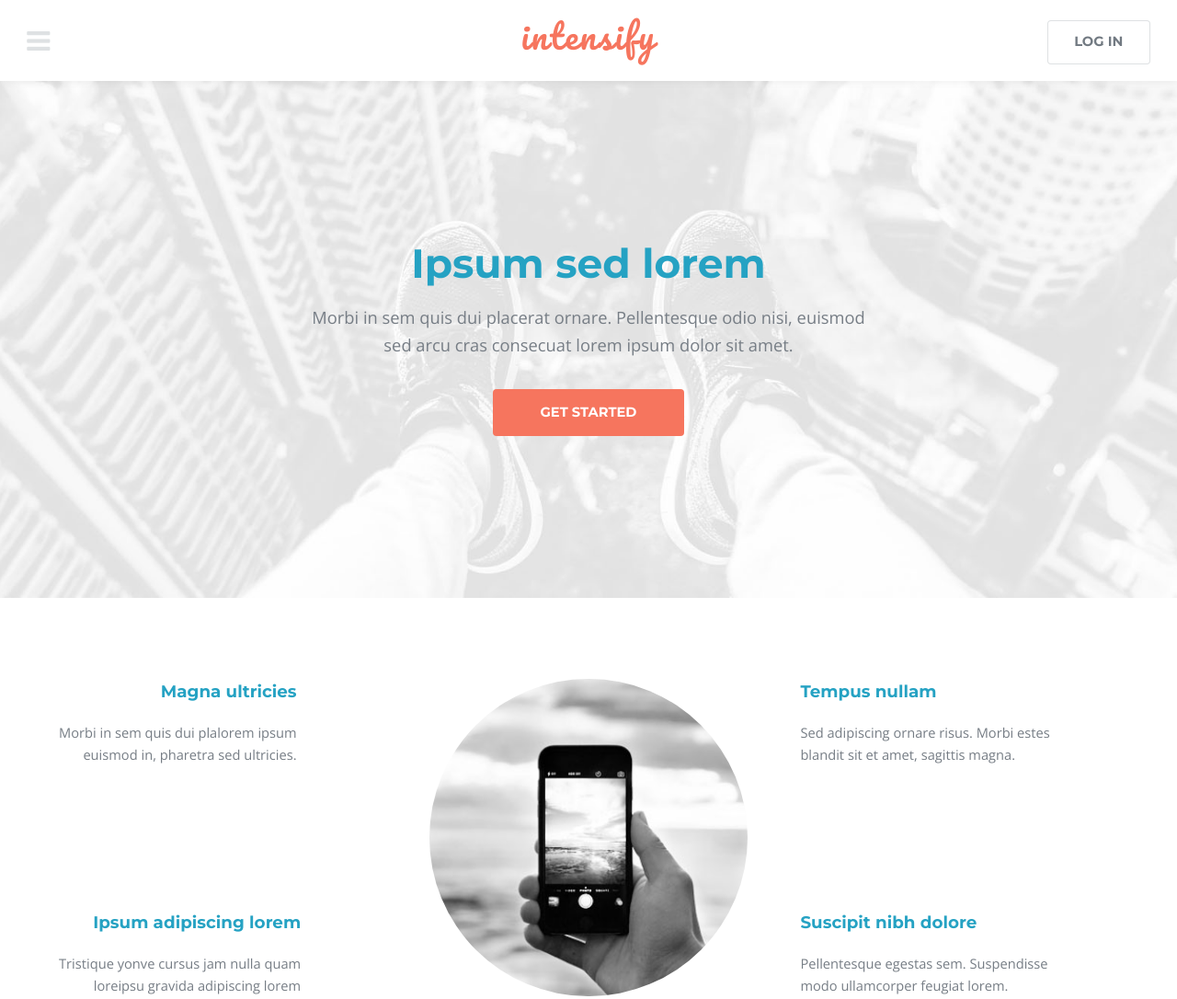
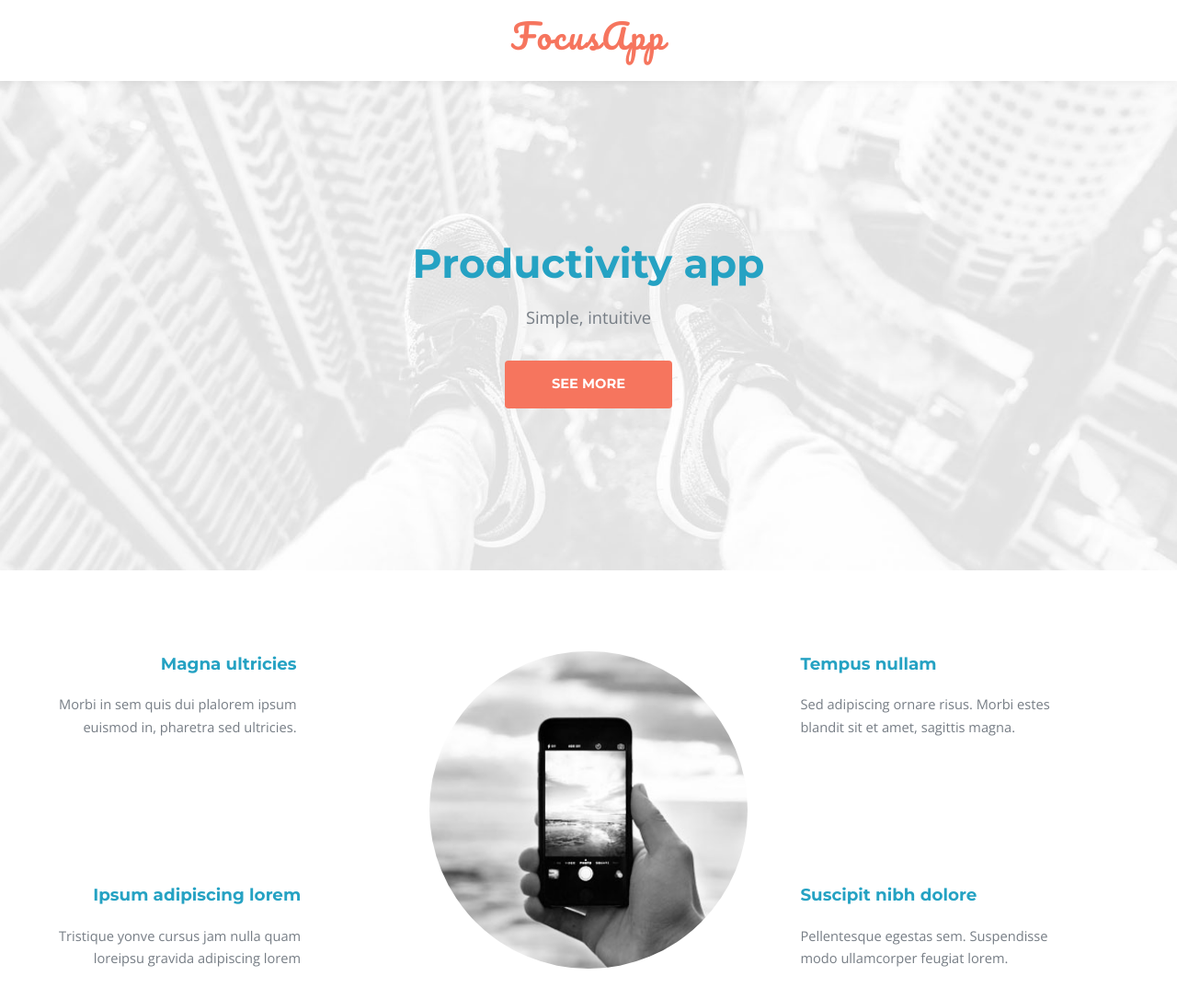
Before and after one commit to jfkeci/FocusApp, a plain HTML site: page index.html in a window 1280 px wide. Shown: the top 1086 px of the page at 92% size. Drawn offline with nearby package versions, Linux system fonts and the light colour scheme.

Commit message:
content changes

```diff
--- a/index.html
+++ b/index.html
@@ -1,12 +1,7 @@
 <!DOCTYPE HTML>
-<!--
-	Intensify by TEMPLATED
-	templated.co @templatedco
-	Released for free under the Creative Commons Attribution 3.0 license (templated.co/license)
--->
 <html>
 	<head>
-		<title>Intensify by TEMPLATED</title>
+		<title>FocusApp</title>
 		<meta charset="utf-8" />
 		<meta name="viewport" content="width=device-width, initial-scale=1" />
 		<link rel="stylesheet" href="assets/css/main.css" />
@@ -15,17 +10,17 @@
 
 		<!-- Header -->
 			<header id="header">
-				<nav class="left">
+				<!-- <nav class="left">
 					<a href="#menu"><span>Menu</span></a>
-				</nav>
-				<a href="index.html" class="logo">intensify</a>
-				<nav class="right">
+				</nav> -->
+				<a href="index.html" class="logo">FocusApp</a>
+				<!-- <nav class="right">
 					<a href="#" class="button alt">Log in</a>
-				</nav>
+				</nav> -->
 			</header>
 
 		<!-- Menu -->
-			<nav id="menu">
+			<!-- <nav id="menu">
 				<ul class="links">
 					<li><a href="index.html">Home</a></li>
 					<li><a href="generic.html">Generic</a></li>
@@ -34,15 +29,15 @@
 				<ul class="actions vertical">
 					<li><a href="#" class="button fit">Login</a></li>
 				</ul>
-			</nav>
+			</nav> -->
 
 		<!-- Banner -->
 			<section id="banner">
 				<div class="content">
-					<h1>Ipsum sed lorem</h1>
-					<p>Morbi in sem quis dui placerat ornare. Pellentesque odio nisi, euismod<br />sed arcu cras consecuat lorem ipsum dolor sit amet.</p>
+					<h1>Productivity app</h1>
+					<p>Simple, intuitive</p>
 					<ul class="actions">
-						<li><a href="#one" class="button scrolly">Get Started</a></li>
+						<li><a href="#one" class="button scrolly">See more</a></li>
 					</ul>
 				</div>
 			</section>
```
